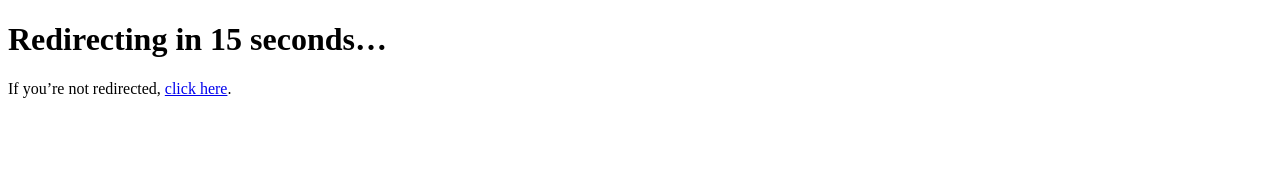
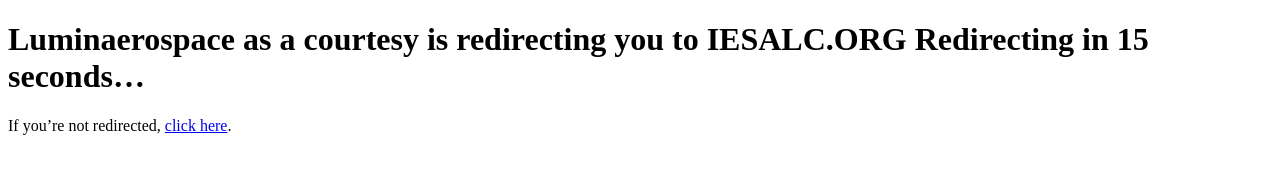
Before and after one commit to Luminaerospace/Redirect_test, a plain HTML site: page index.html in a window 1280 px wide. Drawn offline with Linux system fonts and the light colour scheme.

Commit message:
Update index.html

```diff
--- a/index.html
+++ b/index.html
@@ -1,11 +1,11 @@
 <!DOCTYPE html>
 <html>
 <head>
-  <meta http-equiv="refresh" content="15;url=https://example.com">
+  <meta http-equiv="refresh" content="15;url=https://iesalc.org">
   <title>Redirecting...</title>
 </head>
 <body>
-  <h1>Redirecting in 15 seconds…</h1>
+  <h1>Luminaerospace as a courtesy is redirecting you to IESALC.ORG Redirecting in 15 seconds…</h1>
   <p>If you’re not redirected, <a href="https://iesalc.org">click here</a>.</p>
 </body>
 </html>
```
